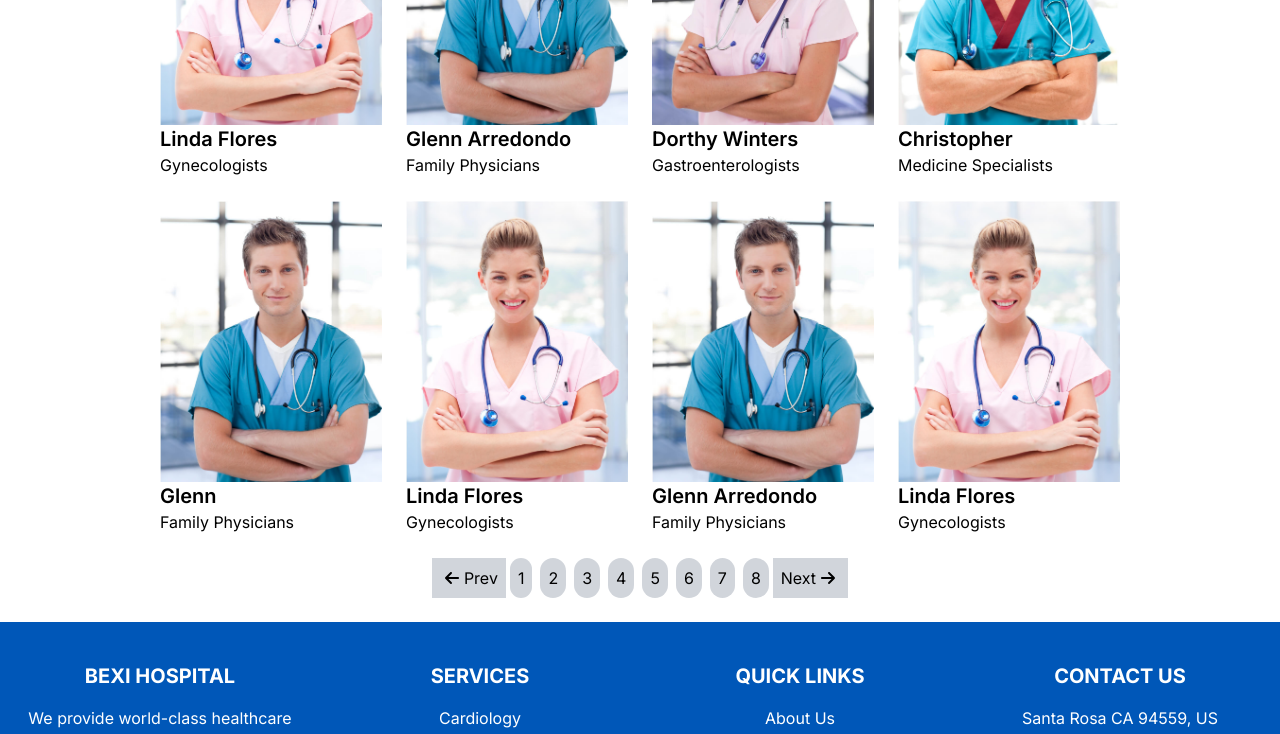
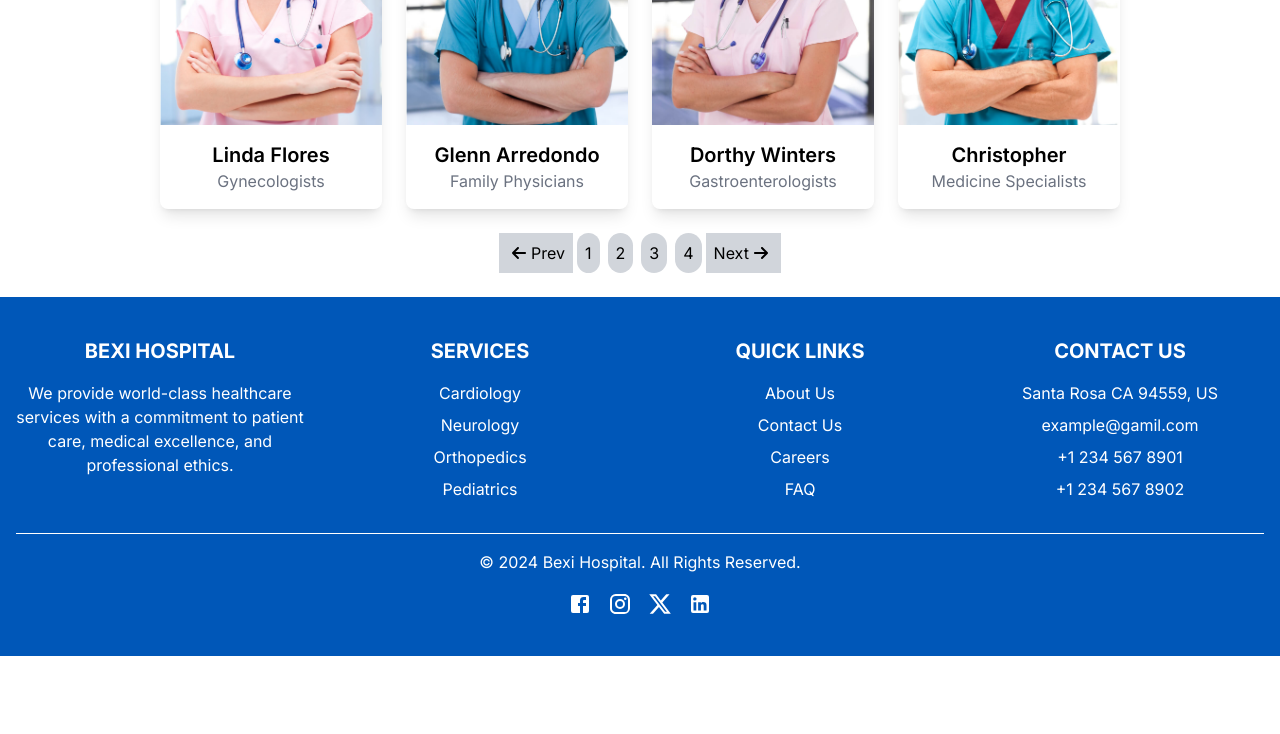
Before and after one commit to mkiuzzl01/HealthTrack, a Next.js app: page /doctors in a window 1280 px wide. Shown: the part 1060-1794 px from the top of the page. After the commit the page ends 1716 px from the top, so only its background shows below. Built offline with nearby package versions, Linux system fonts and the light colour scheme.

Commit message:
doctors card implement with hover

```diff
--- a/src/app/(mainLayout)/about/__components/mission.tsx
+++ b/src/app/(mainLayout)/about/__components/mission.tsx
@@ -1,7 +1,8 @@
+"use client";
+import { useState } from "react";
 import About from "./About";
 import "./mission.css";
 
-const MissionVisionValues = () => {
 const items = [
   {
     title: "MISSION",
@@ -26,6 +27,10 @@ const MissionVisionValues = () => {
   },
 ];
 
+const MissionVisionValues = () => {
+  const [more, setMore] = useState(300);
+
+  console.log(more);
   return (
     <div className="mission_container mb-10">
       {/* this is about component */}
@@ -47,8 +52,16 @@ const MissionVisionValues = () => {
             >
               <span>{item.icon}</span>
             </div>
-            <h3 style={{ color: item.color }}>{item.title}</h3>
-            <p className="text-justify">{item.description}</p>
+            <h3 style={{ color: item.color }}>{item?.title}</h3>
+            <p className="text-justify">
+              {item?.description.substring(0, 300)}...
+              <button
+                className="text-blue-500"
+                onClick={() => setMore(item?.description.length)}
+              >
+                more
+              </button>
+            </p>
           </div>
         ))}
       </div>
--- a/src/app/(mainLayout)/doctors/__components/Specialists.tsx
+++ b/src/app/(mainLayout)/doctors/__components/Specialists.tsx
@@ -12,7 +12,6 @@ interface type {
   image: any;
 }
 
-const Specialists = () => {
 const specialists: type[] = [
   {
     name: "Linda Flores",
@@ -34,79 +33,61 @@ const Specialists = () => {
     specialty: "Medicine Specialists",
     image: specialist3,
   },
-    {
-      name: "Glenn",
-      specialty: "Family Physicians",
-      image: specialist1,
-    },
-    {
-      name: "Linda Flores",
-      specialty: "Gynecologists",
-      image: specialist4,
-    },
-    {
-      name: "Glenn Arredondo",
-      specialty: "Family Physicians",
-      image: specialist1,
-    },
-    {
-      name: "Linda Flores",
-      specialty: "Gynecologists",
-      image: specialist4,
-    },
 ];
 
+const Specialists = () => {
   return (
     <section>
       <div className="lg:px-0 px-5">
         <section>
           <div className="grid grid-cols-1 md:grid-cols-4 lg:grid-cols-4 gap-6">
             {specialists.map((specialist, index) => (
-              <div key={`${specialist.name}-${index}`} className="">
-                <div className="">
+              <div
+                key={`${specialist.name}-${index}`}
+                className="group relative overflow-hidden rounded-lg shadow-lg"
+              >
+                <div className="overflow-hidden">
                   <Image
                     src={specialist.image}
                     alt={specialist.name}
-                    className=""
+                    className="w-full h-full object-cover transition-transform duration-300 group-hover:scale-110"
                     width={300}
                     height={200}
                   />
-                  <div className="" />
                 </div>
-
-                <div className="">
-                  <div className="" />
-
+                <div className="absolute inset-0 flex items-center justify-center bg-black bg-opacity-50 opacity-0 group-hover:opacity-100 transition-opacity duration-300">
+                  <button className="bg-blue-500 text-white px-4 py-2 rounded-md shadow-md hover:bg-blue-600">
+                    View Profile
+                  </button>
+                </div>
+                <div className="p-4 text-center">
                   <h3 className="text-xl font-semibold">{specialist.name}</h3>
-                  <p className="">{specialist.specialty}</p>
+                  <p className="text-gray-500">{specialist.specialty}</p>
                 </div>
               </div>
             ))}
           </div>
         </section>
-        {/* pagination */}
+        {/* Pagination */}
         <section>
           <div className="flex justify-center items-center my-5">
             <button className="p-2 bg-gray-300 flex items-center hover:bg-gray-400">
-              {" "}
               <span className="p-1">
-                {" "}
-                <FaArrowLeft></FaArrowLeft>{" "}
-              </span>{" "}
+                <FaArrowLeft />
+              </span>
               Prev
             </button>
             {specialists.map((item, index) => (
               <div key={index}>
                 <button className="bg-gray-300 p-2 rounded-full m-1">
-               {index+1}
+                  {index + 1}
                 </button>
               </div>
             ))}
             <button className="p-2 bg-gray-300 flex items-center hover:bg-gray-400">
-              Next{" "}
+              Next
               <span className="p-1">
-                {" "}
-                <FaArrowRight></FaArrowRight>{" "}
+                <FaArrowRight />
               </span>
             </button>
           </div>
--- a/src/app/layout.tsx
+++ b/src/app/layout.tsx
@@ -5,7 +5,7 @@ import "./globals.css";
 const inter = Inter({ subsets: ["latin"] });
 
 export const metadata: Metadata = {
-  title: "Create Next App",
+  title: "HealthTrack",
   description: "Generated by create next app",
 };
 
```
Lines whose indentation alone changed are shown as unchanged.
